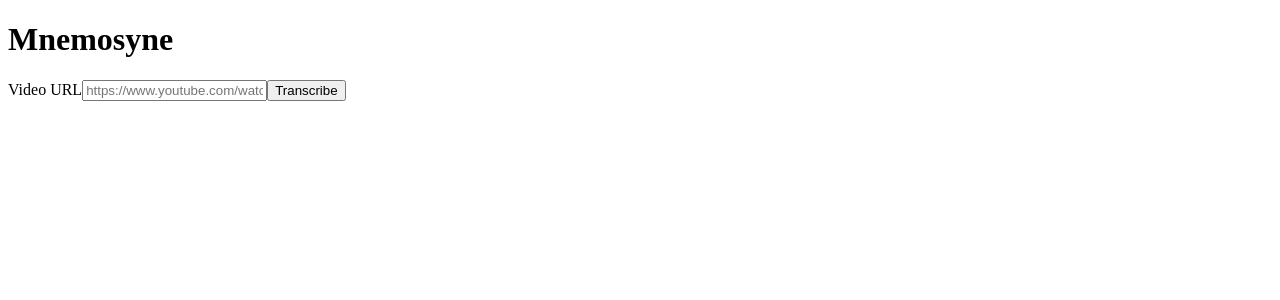
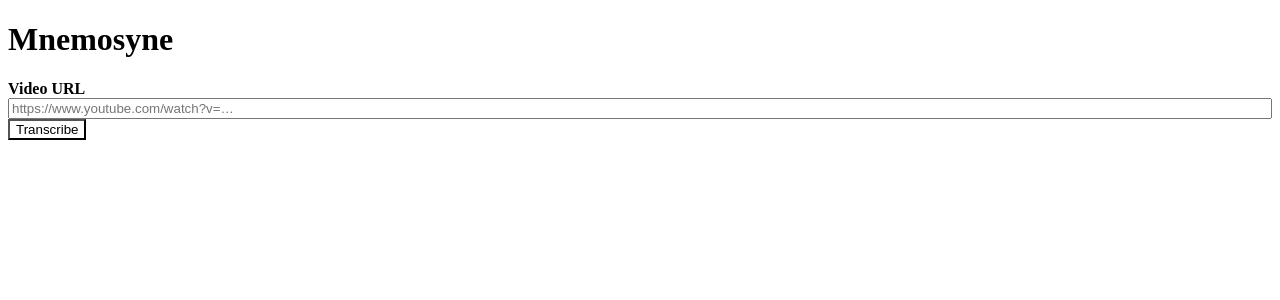
Before and after one commit to recursive-reshy/mnemosyne, a React (Vite) app in the folder apps/web/: page / in a window 1280 px wide. Shown: the top 300 px of the page. Built offline with nearby package versions, Linux system fonts and the light colour scheme.

Commit message:
fix: invalid url error state

```diff
--- /dev/null
+++ b/apps/web/src/components/SubmitForm/SubmitForm.module.css
@@ -0,0 +1,20 @@
+.form {
+  display: flex;
+  flex-direction: column;
+  gap: var( --space-2 );
+  width: 100%;
+}
+
+.label {
+  font-weight: 600;
+}
+
+.submitButton {
+  align-self: flex-start;
+  background: var( --color-accent );
+  color: var( --color-on-accent );
+}
+
+.input[aria-invalid='true'] {
+  border-color: var( --color-error );
+}
--- a/apps/web/src/components/SubmitForm/SubmitForm.tsx
+++ b/apps/web/src/components/SubmitForm/SubmitForm.tsx
@@ -3,6 +3,8 @@
 import type { ChangeEvent, ReactElement, SyntheticEvent } from 'react'
 // Shared
 import { CreateJobBody } from '@mnemosyne/shared'
+// App
+import styles from './SubmitForm.module.css'
 
 const TEXT = {
   formName: 'Transcribe a video',
@@ -45,9 +47,15 @@
   }
 
   return (
-    <form aria-label={ TEXT.formName } noValidate onSubmit={ handleSubmit }>
-      <label htmlFor={ inputId }>{ TEXT.inputLabel }</label>
+    <form
+      className={ styles.form }
+      aria-label={ TEXT.formName }
+      noValidate
+      onSubmit={ handleSubmit }
+    >
+      <label className={ styles.label } htmlFor={ inputId }>{ TEXT.inputLabel }</label>
       <input
+        className={ styles.input }
         id={ inputId }
         type="url"
         value={ url }
@@ -58,10 +66,10 @@
         aria-describedby={ message ? messageId : undefined }
         onChange={ handleChange }
       />
-      <button type="submit" disabled={ isSubmitting }>
+      <button className={ styles.submitButton } type="submit" disabled={ isSubmitting }>
         { isSubmitting ? TEXT.submitting : TEXT.submit }
       </button>
-      { message && <p id={ messageId } role="alert">{ message }</p> }
+      { message && <p className="alert" id={ messageId } role="alert">{ message }</p> }
     </form>
   )
 }
```
